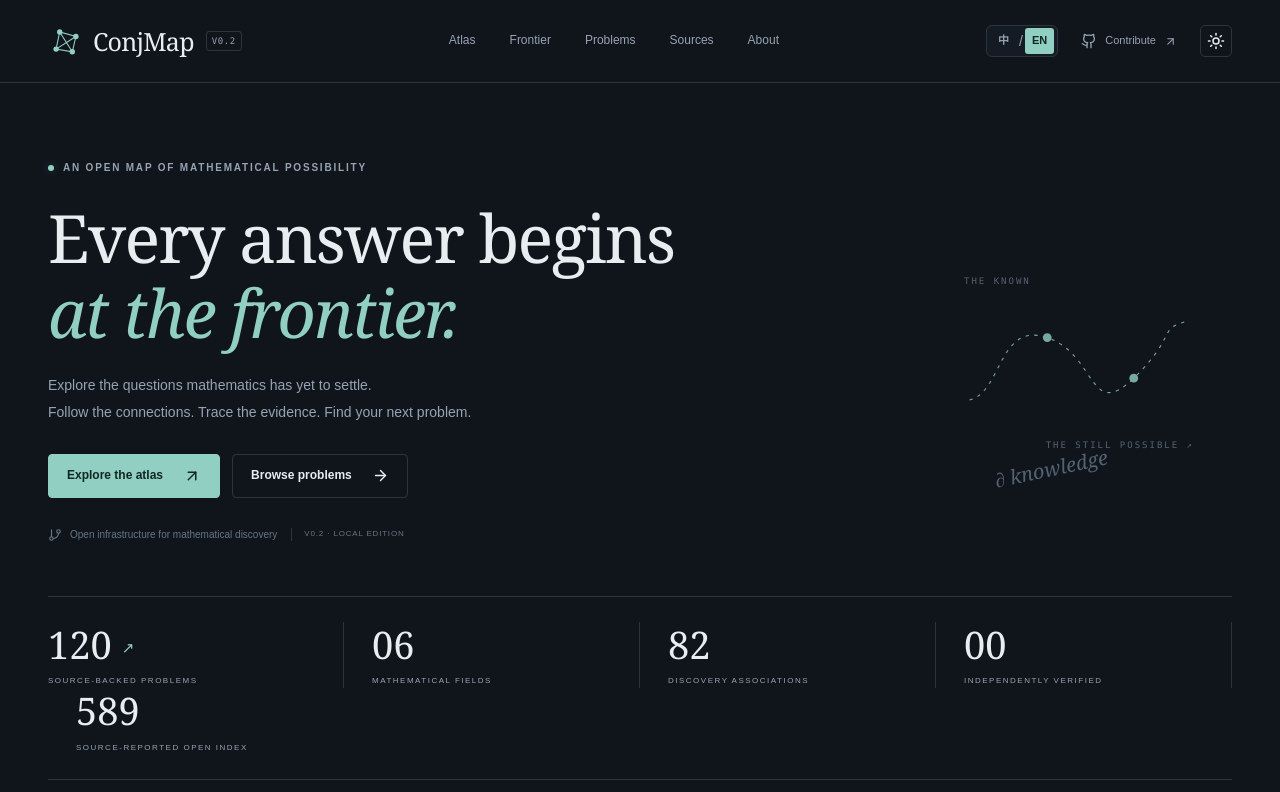
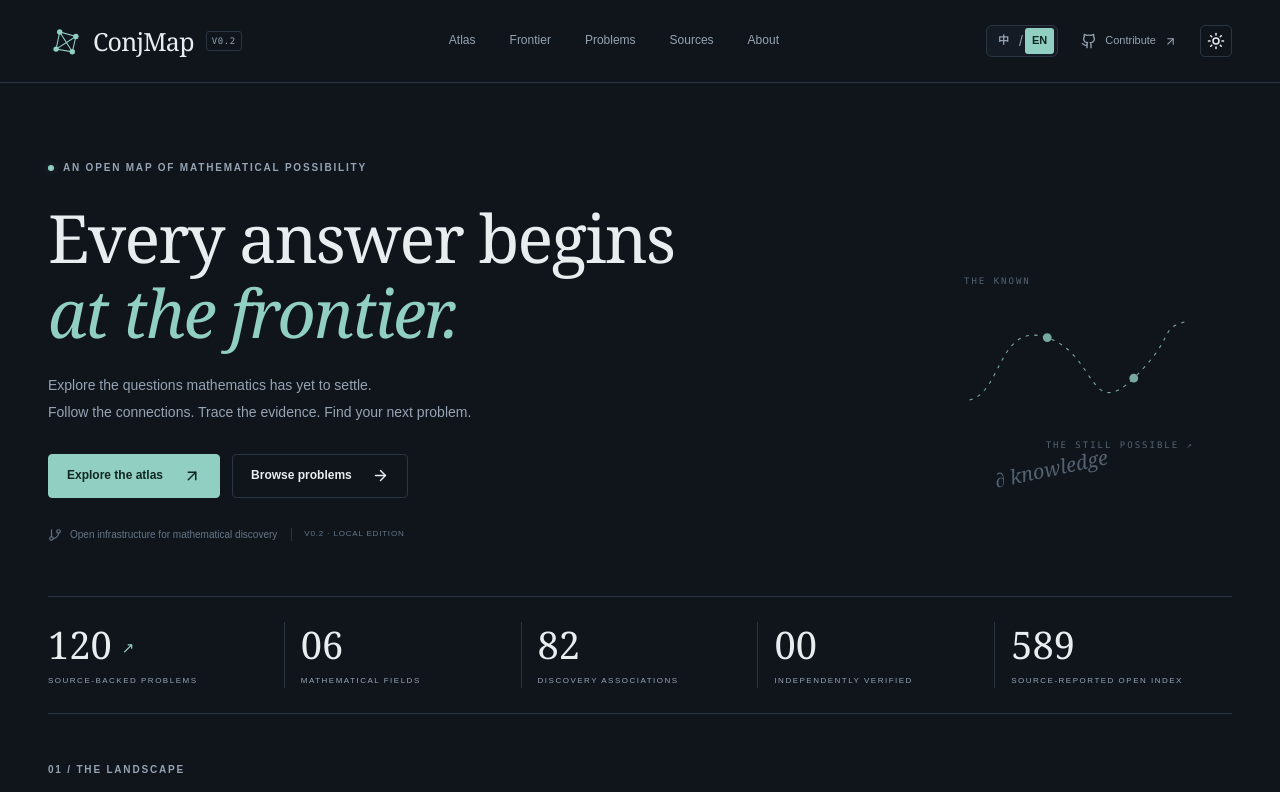
Before and after one commit to RanchoTao/ConjMap, a Next.js app: page / in a window 1280 px wide. Shown: the top 792 px of the page. Built offline with nearby package versions, Linux system fonts and the light colour scheme.

Commit message:
style(v0.3): support fifth frontier metric responsively without overflow

```diff
--- a/src/app/globals.css
+++ b/src/app/globals.css
@@ -2110,3 +2110,14 @@ html[lang='zh-CN'] h1, html[lang='zh-CN'] h2 { font-family: 'Noto Serif CJK SC',
 .frontier-item-links { display: flex; flex-direction: column; gap: 8px; margin-top: auto; }
 @media (max-width: 940px) { .frontier-cards { grid-template-columns: repeat(2,minmax(0,1fr)); } }
 @media (max-width: 670px) { .frontier-controls, .frontier-cards { grid-template-columns: 1fr; } .frontier-item-header { flex-wrap: wrap; } }
+
+/* Source-discovery statistic is a fifth metric, not an extra accidental grid row. */
+@media (min-width: 721px) {
+  .stats-strip { grid-template-columns: repeat(5, minmax(0, 1fr)); }
+  .stats-strip > div { min-width: 0; padding-left: 16px; padding-right: 16px; }
+  .stats-strip > div:first-child { padding-left: 0; }
+  .stats-strip > div:last-child { padding-right: 0; }
+}
+@media (max-width: 720px) {
+  .stats-strip > div:last-child { grid-column: 1 / -1; padding: 12px 0 0; border-top: 1px solid var(--line); }
+}
```
